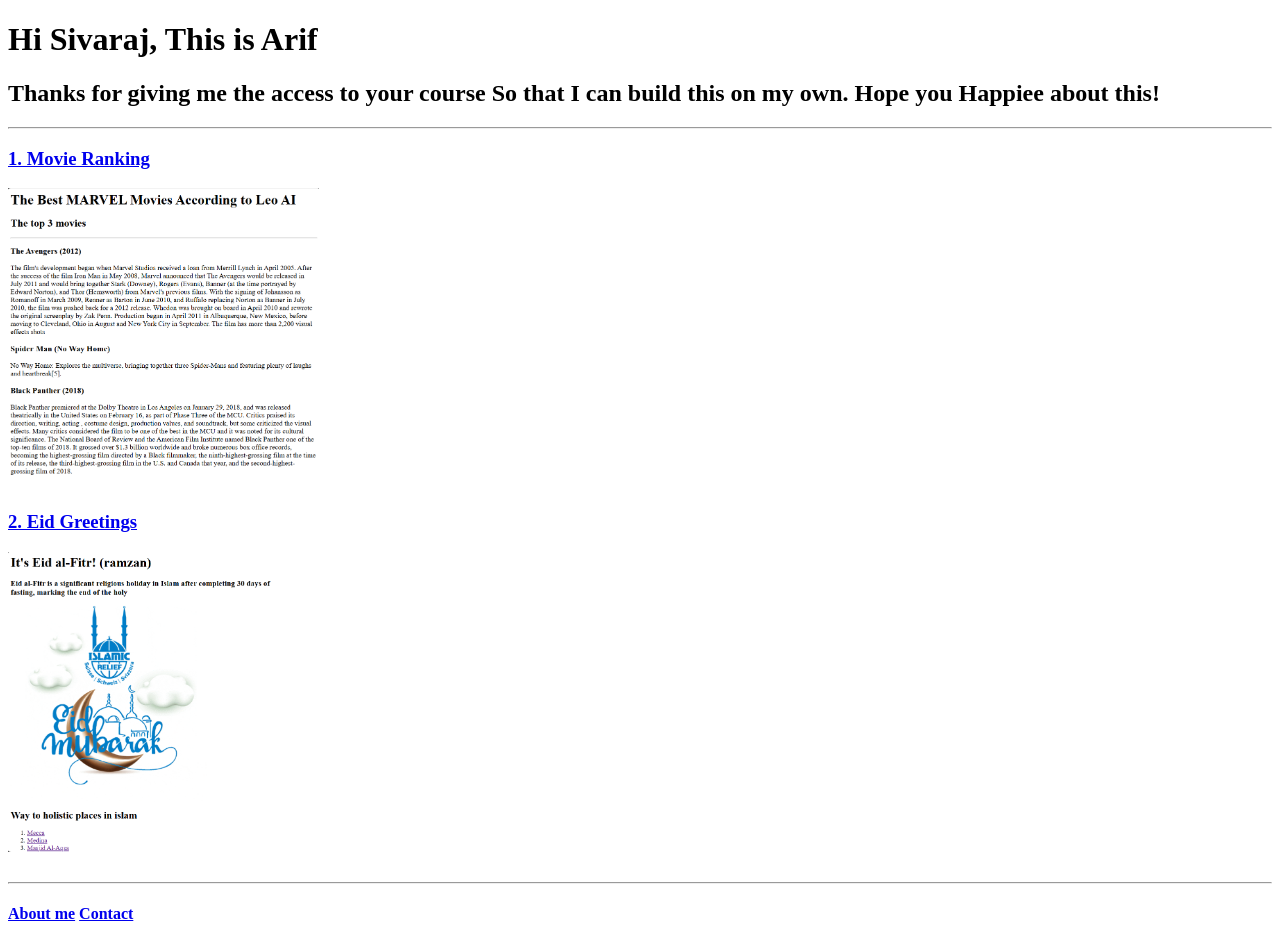
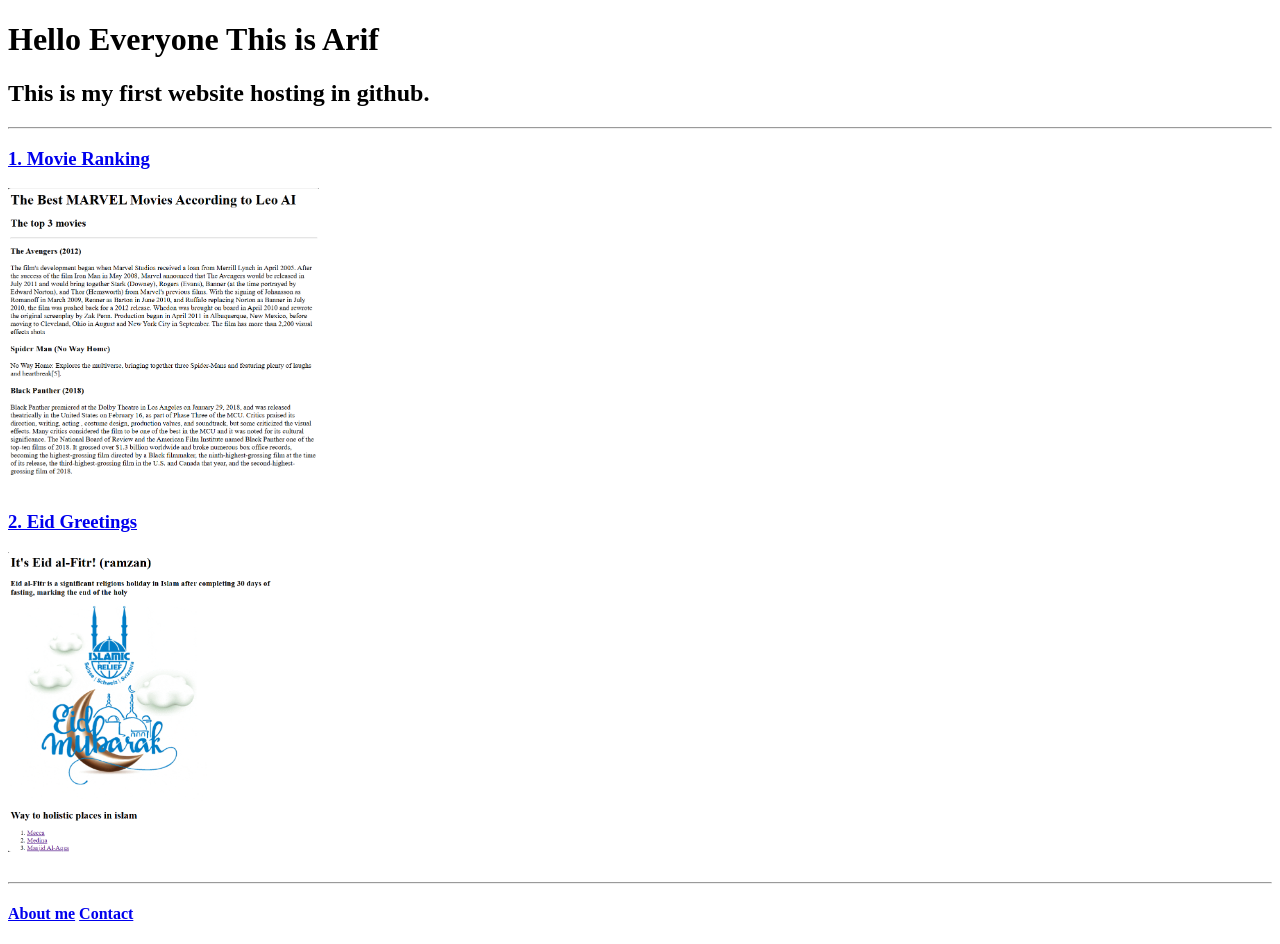
Before and after one commit to mohamedarifhussain/HTML-PORTFOLIO, a plain HTML site: page index.html in a window 1280 px wide. Drawn offline with Linux system fonts and the light colour scheme.

Commit message:
Update index.html

```diff
--- a/index.html
+++ b/index.html
@@ -8,8 +8,8 @@
 </head>
 
 <body>
-  <h1>Hi Sivaraj, This is Arif</h1>
-  <h2>Thanks for giving me the access to your course So that I can build this on my own. Hope you Happiee about this!</h2>
+  <h1>Hello Everyone This is Arif</h1>
+  <h2>This is my first website hosting in github.</h2>
   <hr>
 
   <h3><a href="./movies.html" target="_blank">1. Movie Ranking</a></h3>
```
